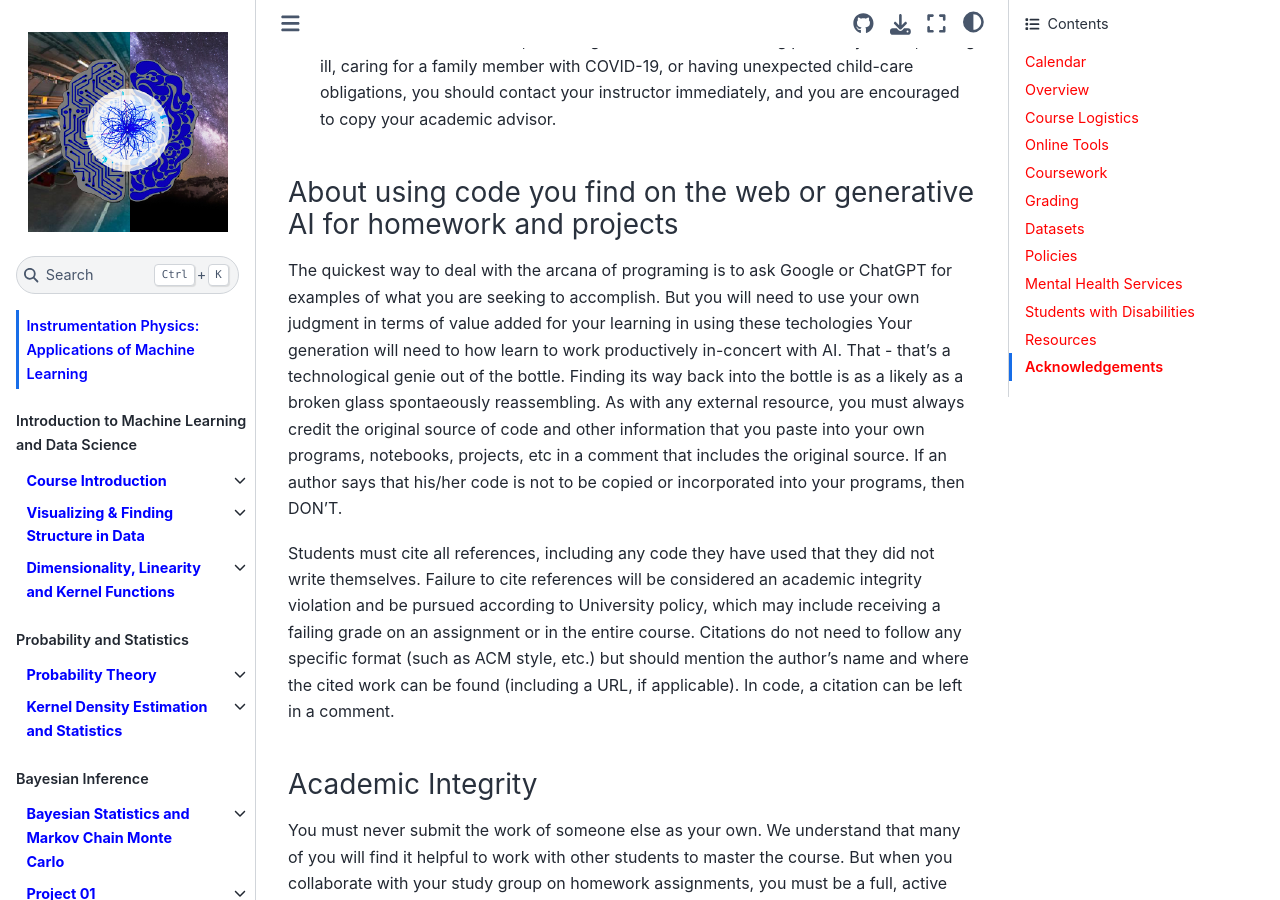
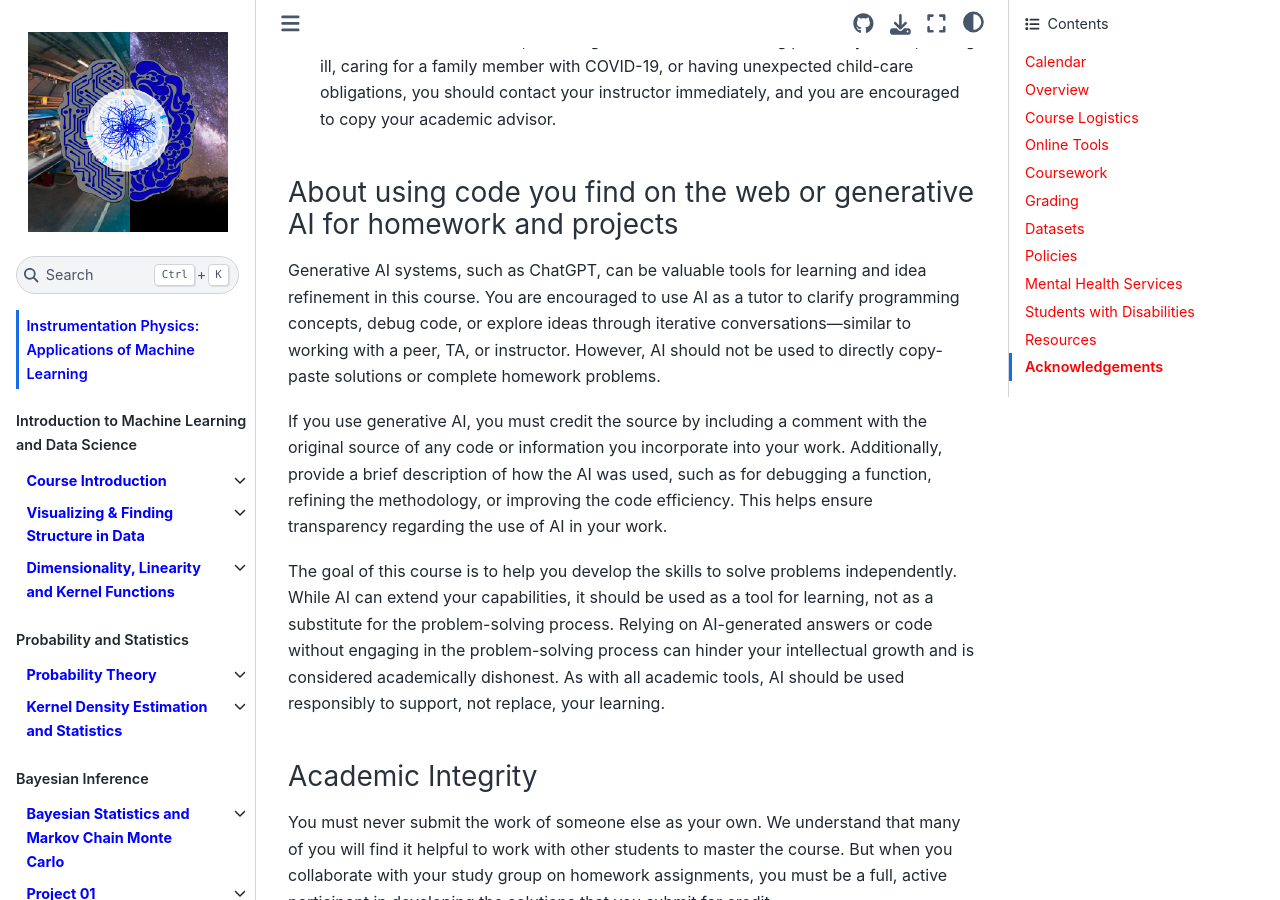
Before and after one commit to illinois-ipaml/MachineLearningForPhysics, a Jupyter Book: the page built from intro.md, in a window 1280 px wide and 900 px high, scrolled down 8630 px. Built offline with Jupyter Book 1.0.4 settings and Sphinx 7.4.7 and the Sphinx Book theme 1.1.4, drawn with Linux system fonts in a browser that asks for light colours; pages that are not in the unit, such as notebooks, are missing from menus.

Commit message:
Updated intro.md with a new version of the generative AI policy

```diff
--- a/intro.md
+++ b/intro.md
@@ -198,9 +198,11 @@ Applications:
 * If you feel ill or are unable to come to class or complete class assignments due to issues related to COVID-19, including but not limited to testing positive yourself, feeling ill, caring for a family member with COVID-19, or having unexpected child-care obligations, you should contact your instructor immediately, and you are encouraged to copy your academic advisor.
 
 ### About using code you find on the web or generative AI for homework and projects
-The quickest way to deal with the arcana of programing is to ask Google or ChatGPT for examples of what you are seeking to accomplish. But you will need to use your own judgment in terms of value added for your learning in using these techologies Your generation will need to how learn to work productively in-concert with AI. That - that's a technological genie out of the bottle. Finding its way back into the bottle is as a likely as a broken glass spontaeously reassembling. As with any external resource, you must always credit the original source of code and other information that you paste into your own programs, notebooks, projects, etc in a comment that includes the original source. If an author says that his/her code is not to be copied or incorporated into your programs, then DON’T.
+Generative AI systems, such as ChatGPT, can be valuable tools for learning and idea refinement in this course. You are encouraged to use AI as a tutor to clarify programming concepts, debug code, or explore ideas through iterative conversations—similar to working with a peer, TA, or instructor. However, AI should not be used to directly copy-paste solutions or complete homework problems.
 
-Students must cite all references, including any code they have used that they did not write themselves. Failure to cite references will be considered an academic integrity violation and be pursued according to University policy, which may include receiving a failing grade on an assignment or in the entire course. Citations do not need to follow any specific format (such as ACM style, etc.) but should mention the author's name and where the cited work can be found (including a URL, if applicable). In code, a citation can be left in a comment.
+If you use generative AI, you must credit the source by including a comment with the original source of any code or information you incorporate into your work. Additionally, provide a brief description of how the AI was used, such as for debugging a function, refining the methodology, or improving the code efficiency. This helps ensure transparency regarding the use of AI in your work.
+
+The goal of this course is to help you develop the skills to solve problems independently. While AI can extend your capabilities, it should be used as a tool for learning, not as a substitute for the problem-solving process. Relying on AI-generated answers or code without engaging in the problem-solving process can hinder your intellectual growth and is considered academically dishonest. As with all academic tools, AI should be used responsibly to support, not replace, your learning.
 
 ### Academic Integrity
 You must never submit the work of someone else as your own. We understand that many of you will find it helpful to work with other students to master the course. But when you collaborate with your study group on homework assignments, you must be a full, active participant in developing the solutions that you submit for credit.
```
